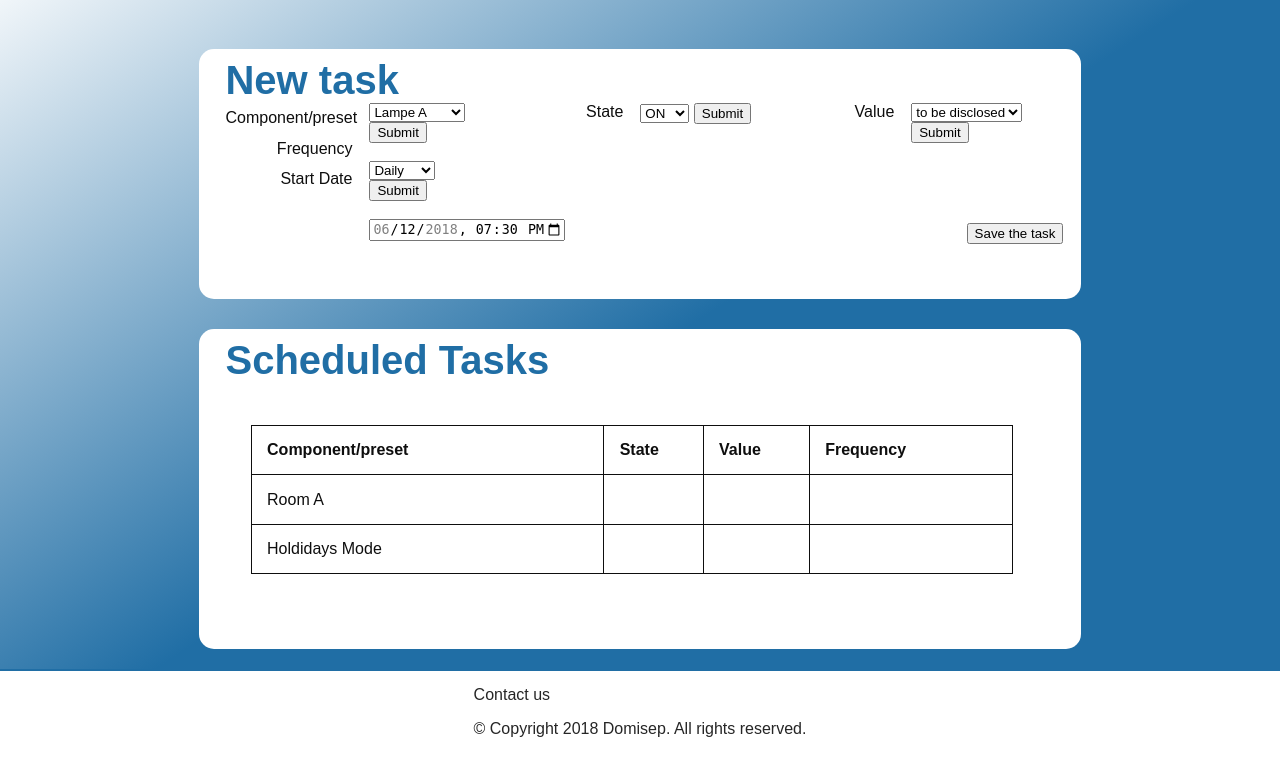
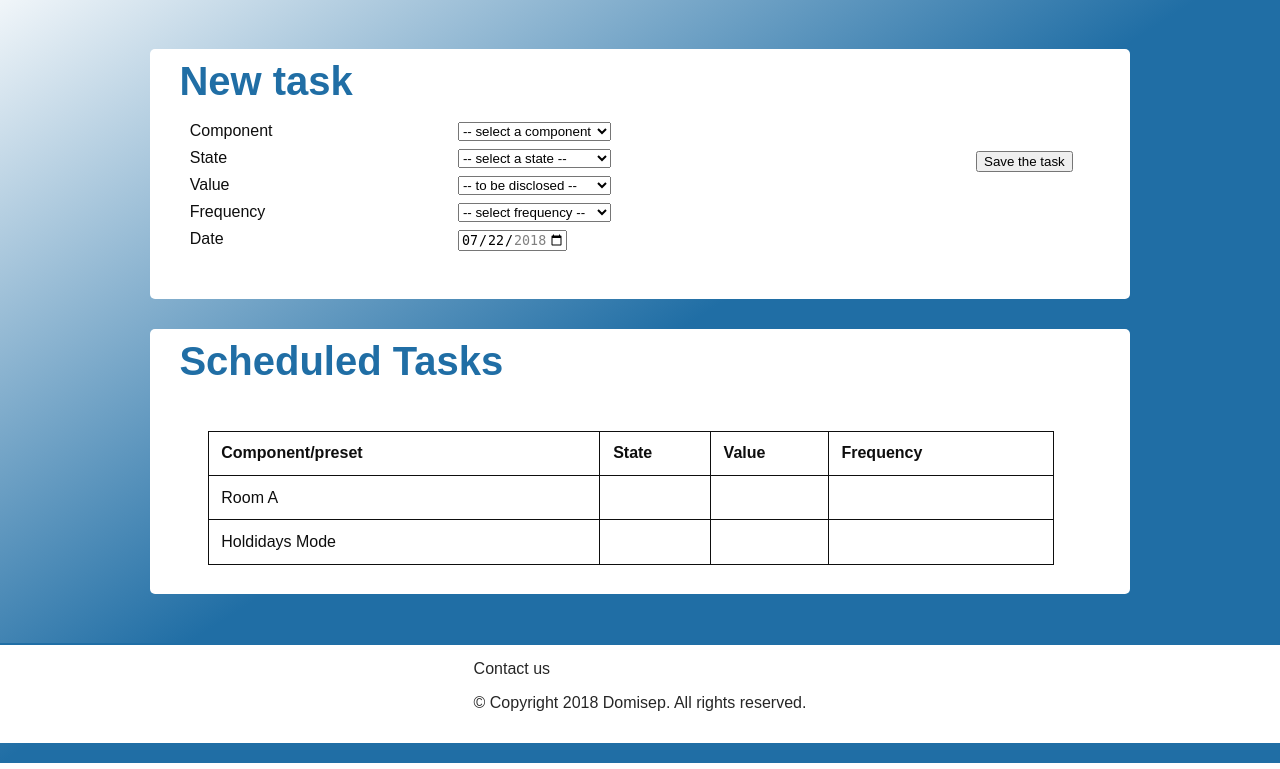
Before and after one commit to TheOnlyMrFlow/Domisep, a PHP site: page /newtask.php in a window 1280 px wide. Shown: the part 53-822 px from the top of the page. Run offline with PHP 8.4, Linux system fonts and the light colour scheme.

Commit message:
new css/html for newtask

```diff
--- a/www/newtask.php
+++ b/www/newtask.php
@@ -15,7 +15,9 @@
     <link rel="stylesheet" href="components/header-nav/header-dashboard.min.css">
     <script src="https://ajax.googleapis.com/ajax/libs/jquery/3.3.1/jquery.min.js"></script>
     <script src="components/header-nav/sticky-header.min.js"></script>
-    <link rel="stylesheet" type="text/css" href="../style/newtask.css"/>
+    <link rel="stylesheet" type="text/css" media="screen" href="main.css"/>
+    <link rel="stylesheet" type="text/css" href="style/newtask.css"/>
+    <script src="main.js"></script>
 </head>
 <body>
   <?php
@@ -31,69 +33,62 @@ include 'components/header-nav/header-nav.php';
 <div class="page-content-container">
     <div class="page-content">
         <div id="NewTask">
-        <div id="contentNewTask">
+
+            <div id="title">
                 <h1 id="titleNewTask">New task</h1>
-                <div id="c1">
-                    Component/preset
-                    <!-- <form action="/action_page.php"> -->
-                    <br/>Frequency
-                    <br/>Start Date
             </div>
-                <div id="c2">
-                        <div id="component">
-                            <form>
-                                <select name="components">
+
+            <div class="total-wrapper">
+
+                <div class="half-wrapper">
+                    <section class = "selectors">
+                        <span class ="label">Component</span>
+                        <select class ="dropdown" name="components">
+                            <option value="notanoption" disabled selected>-- select a component --</option>
                             <option value="Light A">Lampe A</option>
                             <option value="Heat A">Chauffage A</option>
                             <option value="Light B">Lampe B</option>
                             <option value="Stores">Volets A</option>
                         </select>
-                                <input type="submit" value="Submit">
-                            </form></div><br/>
-                        <div id="frequency">
-                            <form>
-                                <select name="frequency">
+                    </section>
+                    <section class = "selectors">
+                        <span class="label">State</span>
+                        <select class ="dropdown" name="State">
+                            <option value="notanoption" disabled selected>-- select a state --</option>
+                            <option value="ON">ON</option>
+                            <option value="OFF">OFF</option>
+                        </select>
+                    </section>
+                    <section class = "selectors">
+                        <span class="label">Value</span>
+                        <select class ="dropdown" name="Value">
+                            <option value="tbd" disabled selected>-- to be disclosed --</option>
+                        </select>
+                    </section>
+                    <section class = "selectors">
+                        <span class ="label">Frequency</span>
+                        <select class ="dropdown" name="frequency">
+                            <option value="notanoption" disabled selected>-- select frequency --</option>
                             <option value="Daily">Daily</option>
                             <option value="Hourly">Hourly</option>
                             <option value="Weekly">Weekly</option>
                          </select>
-                                <input type="submit" value="Submit">
-                            </form>
-                        </div><br/>
-                        <div id="time">
-                            <form>
-                                <input type="datetime-local" id="meeting-time"
-                                name="meeting-time" value="2018-06-12T19:30"
-                                min="2018-06-07T00:00" max="2018-06-14T00:00">
-                            </form>
-                        </div><br/>
+                    </section>
+                    <section class = "selectors">
+                        <span class="label">Date</span>
+                        <input type="date" id="start" name="trip-start"
+                                value="2018-07-22"
+                                min="2018-01-01" max="2018-12-31">
+                    </section>
+                 </div>
 
-                </div>
-                <div id="c3">State</div>
-                <div id="c4">
-                    <form>
-                        <select name="State">
-                            <option value="ON">ON</option>
-                            <option value="OFF">OFF</option>
-                        </select>
-                        <input type="submit" value="Submit">
-                    </form></div>
-                <div id="c5">Value</div>
-                <div id="c6">
-                    <form>
-                        <select name="Value">
-                            <option value="tbd">to be disclosed</option>
-                        </select>
-                        <input type="submit" value="Submit">
-                    </form>
+                 <div class="half-wrapper">
+                     <section class = "saveSection">
+                     <input id="buttonSaveTask" type="button" value="Save the task">
+                    </section>
                  </div>
         </div>
-        <div id="SaveTask">
-        <input id="buttonSaveTask" type="button" value="Save the task">
 </div>
-    </div>
-
-
     <div id="ScheduledTask">
         <div id="contentScheduledTask">
             <h1 id="titleScheduledTask">Scheduled Tasks</h1>
@@ -121,7 +116,6 @@ include 'components/header-nav/header-nav.php';
     </div>
 </div>
 
-</div>
 <?php
 include 'components/modals/contact/contact.php';
 include 'components/footer/footer.php';
--- a/www/style/newtask.css
+++ b/www/style/newtask.css
@@ -8,15 +8,58 @@ body
 #NewTask
 {
     background-color: #fff;
-    width: 90%;
+    width: 100%;
     height:250px;
-    border-radius:15px;
+    border-radius:5px;
     margin: auto;
     margin-top: 3%;
     color: #0E0E0E;
 }
+.total-wrapper
+{
+    display: flex;
+    padding-left: 2%;
+    padding-right: 2%;
+}
 
-#contentNewTask
+.half-wrapper:last-child
+{
+    width: 15%;
+    margin-top: 5%;
+    text-align: left;
+}
+.half-wrapper:first-child
+{
+    margin-top: 1%;
+    width: 90%;
+}
+.half-wrapper:first-child section
+{
+    margin:auto;
+    background-color: #fff;
+    padding-top: 1%;
+    display: flex;
+    flex-wrap: wrap;
+    width : 95%;
+}
+
+.selectors
+{
+    display: flex;
+    width: 30%;
+}
+
+.label
+{
+    width: 35%;
+}
+
+.dropdown
+{
+    width: 20%;
+}
+
+#title
 {
     padding-left: 3%;
     padding-top: 1%;
@@ -26,83 +69,22 @@ body
 {
     color:#206ea5;
 }
-#c1
-{
-    text-align: right;
-    float:left;
-    width:15%;
-    height:120px;
-    line-height:190%;
-}
-#c2
-{
-    padding-left: 2%;
-    text-align: left;
-    float:left;
-    width:15%;
-    height:120px;
-}
-#selectComponent
-{
-    background-color: #242424
-}
-#c3
-{
-    text-align: right;
-    float:left;
-    width:15%;
-    height:120px;
-    border-width:10px
-}
-#c4
-{
-    padding-left: 2%;
-    text-align: left;
-    float:left;
-    width:15%;
-    height:120px;
-}
-#c5
-{
-    text-align: right;
-    float:left;
-    width:15%;
-    height:120px;
-}
-#c6
-{
-    padding-left: 2%;
-    text-align: left;
-    float:left;
-    width:15%;
-    height:120px;
-}
-#SaveTask
-{
-    text-align: right;
-    padding-top: 5%;
-    padding-right: 2%;
-}
-#buttonSaveTask
-{
-
-}
-
 
 #ScheduledTask
 {
     background-color: #fff;
-    width: 90%;
-    height:320px;
-    border-radius:15px;
+    width: 100%;
+    border-radius:5px;
     margin: auto;
     margin-top: 3%;
+    margin-bottom: 5%;
 }
 #contentScheduledTask
 {
     padding-left: 3%;
     padding-top: 1%;
     padding-right: 1%;
+    padding-bottom: 3%;
 }
 #titleScheduledTask
 {
@@ -115,13 +97,12 @@ body
     float: center;
     background-color: #fff;
     color: #0E0E0E;
-
 }
 #presetsTable, th, td
 {
     border: 1px solid #0E0E0E;
     border-collapse: collapse;
-    padding: 2%;
+    padding: 1.5%; /* aggrandit la taille des cellules*/
 }
 th
 {
```
Lines whose indentation alone changed are shown as unchanged.
